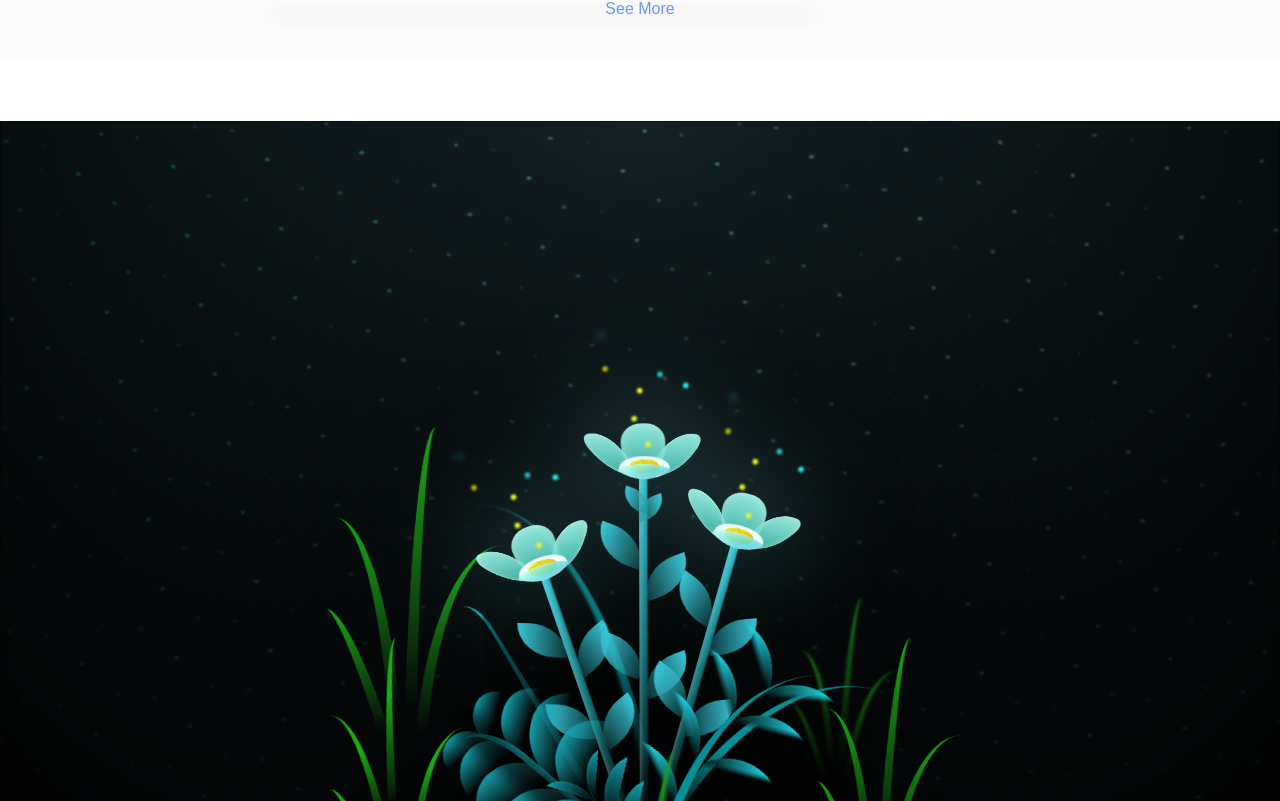
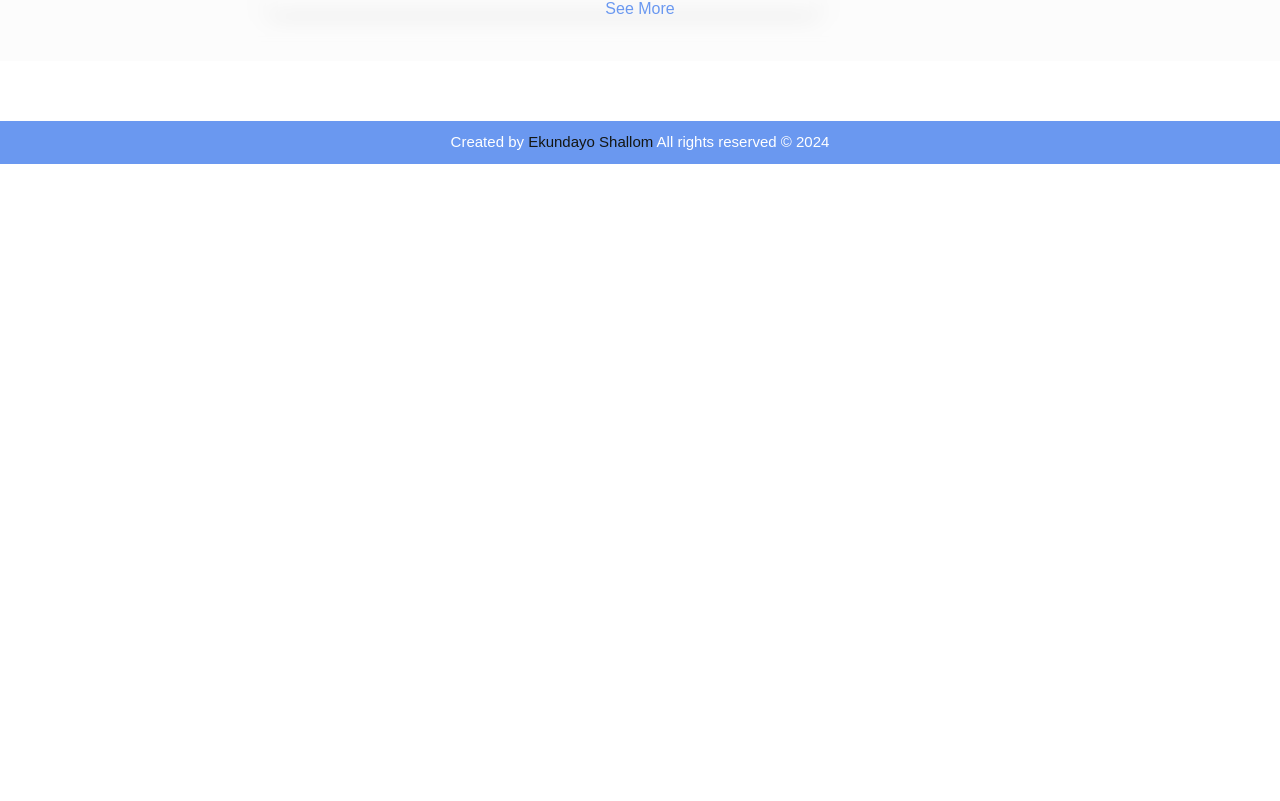
Before and after one commit to tosxin-456/Topinns_, a React (Vite) app: page /#home in a window 1280 px wide. Shown: the part 7859-8660 px from the top of the page. After the commit the page ends 8023 px from the top, so only its background shows below. Built offline with nearby package versions, Linux system fonts and the light colour scheme; a web font is replaced by a local one.

Commit message:
removed the flower

```diff
--- a/src/App.tsx
+++ b/src/App.tsx
@@ -6,7 +6,6 @@ import Navbar from './components/navbar';
 import Home from './pages/home';
 import About from './pages/about';
 import Projects from './pages/projects';
-import Flower from './components/Flower';
 
 
 
@@ -106,7 +105,6 @@ const App: React.FC = () => {
         <div id="projects" ref={el => sectionRefs.current.about = el}>
            <Projects isLightMode={isLightMode}/>
         </div>
-         <Flower/>
         <Footer isLightMode={isLightMode} />
       </div>
     </>
```
